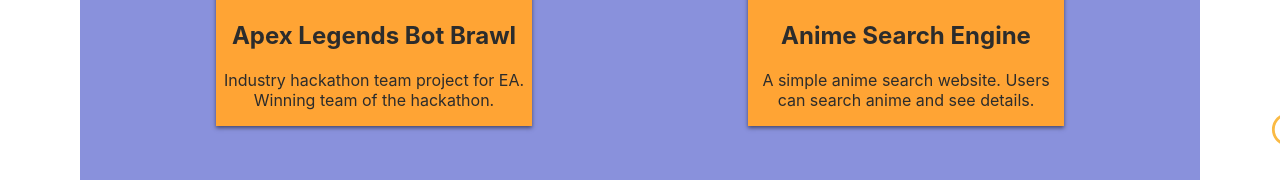
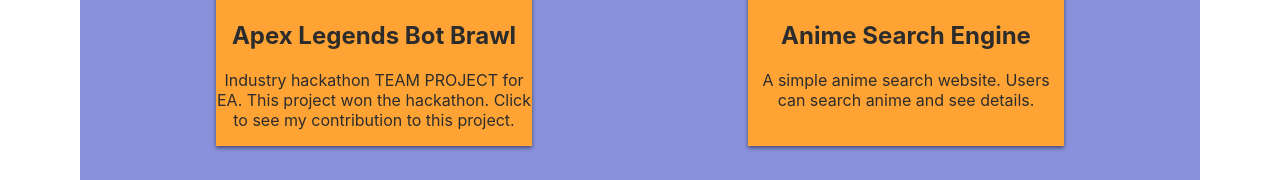
Before and after one commit to isaba-nusrat/portfolio, a React (Create React App) app: page / in a window 1280 px wide. Shown: the part 2148-2328 px from the top of the page. Built offline with nearby package versions, Linux system fonts and the light colour scheme.

Commit message:
project 1 description fix

```diff
--- a/src/pages/Projects/Projects.jsx
+++ b/src/pages/Projects/Projects.jsx
@@ -8,7 +8,7 @@
     {
       name: "Apex Legends Bot Brawl",
       description:
-        "Industry hackathon team project for EA. Winning team of the hackathon.",
+        "Industry hackathon TEAM PROJECT for EA. This project won the hackathon. Click to see my contribution to this project.",
       image: project1,
       repoUrl: "https://github.com/isaba-nusrat/brainstation-ea-project",
     },
```
